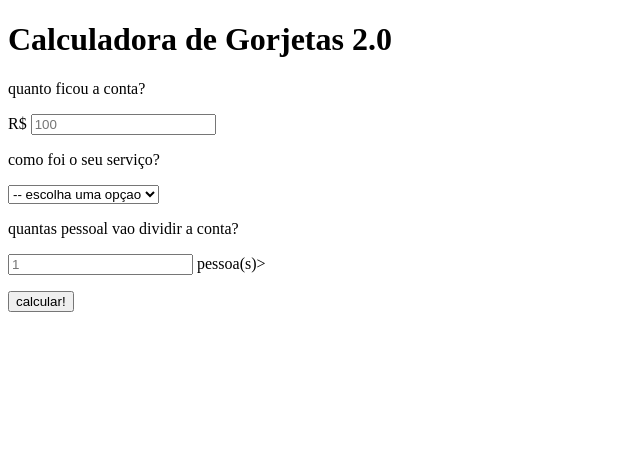
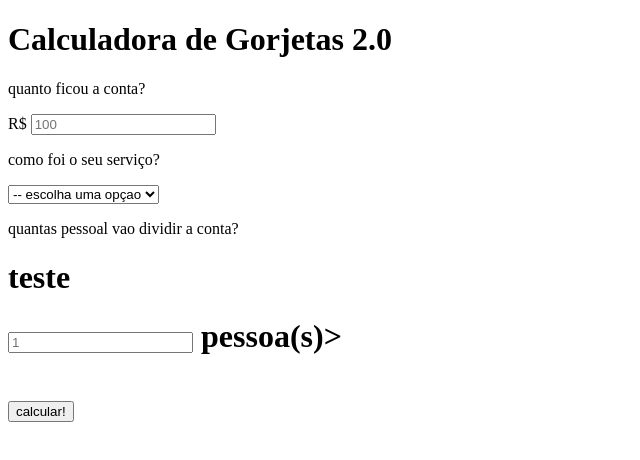
Before and after one commit to vitorcerqueira/calculadora-gorjetas, a plain HTML site: page teste2.html in a window 1280 px wide. Shown: the whole page, without its empty margins (0-640 px from the left). Drawn offline with Linux system fonts and the light colour scheme.

Commit message:
Update teste2.html

```diff
--- a/teste2.html
+++ b/teste2.html
@@ -35,6 +35,7 @@
      <p>quantas pessoal vao dividir a conta?</p>
      <label>
          <p>
+             <H1>teste<h1>
      <input type="number"placeholder="1" neme="people" id="people"> pessoa(s)>
      <p>
      <button type="submit">calcular!</button>
```
